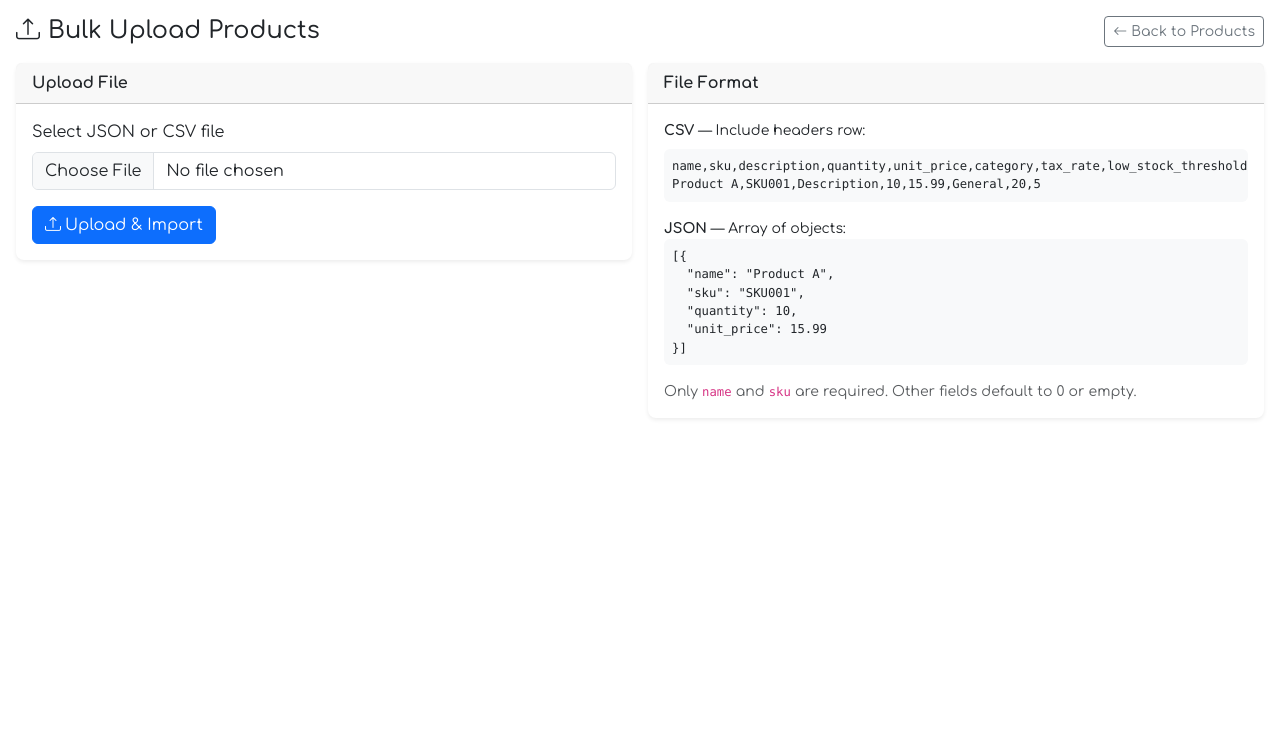
After one commit to kouljihate/Stock2Invoice, a Flask app: template app/templates/stock/bulk_upload.html in a window 1280 px wide. The commit adds this page. Shown: the top 743 px of the page. Run offline with Flask 3, Linux system fonts and the light colour scheme; the template is opened without the code that fills it, so the values that code supplies are empty; some web fonts are replaced.

Commit message:
Add bulk product upload (JSON/CSV)
- New /web/stock/bulk-upload route: parses JSON array or CSV file
- Validates each row via StockService.validate, reports per-row results
- Template with upload form, format guide, and results table
- 'Bulk Upload' button on products list page (web only)

```diff
--- a/app/static/css/main.css
+++ b/app/static/css/main.css
@@ -64,6 +64,23 @@ footer {
   font-size: 0.8rem;
 }
 
+.avatar-circle {
+  width: 120px;          /* same width and height => circle */
+  height: 120px;
+  border-radius: 50%;    /* makes the container circular */
+  overflow: hidden;      /* hide anything outside circle */
+  display: inline-flex;
+  align-items: center;
+  justify-content: center;
+  background: #fff;
+}
+
+.avatar-circle img {
+  width: 100%;
+  height: 100%;
+  object-fit: cover;     /* fill the circle, may crop edges */
+  display: block;
+}
 @media print {
   .navbar, .sidebar-col, .no-print {
     display: none !important;
--- a/app/templates/base/layout.html
+++ b/app/templates/base/layout.html
@@ -38,24 +38,24 @@
                 <main class="col-12 px-3 py-3">
             {% endif %}
                 {% if current_company %}
-                <div class="d-flex align-items-center gap-3 mb-3 pb-2 border-bottom">
-                    {% if current_company.logo %}
-                    <div class="rounded-circle overflow-hidden flex-shrink-0 border d-flex align-items-center justify-content-center" style="width:48px;height:48px;background:#fff;">
-                        <img src="{{ url_for('static', filename='uploads/logos/' + current_company.logo) }}" alt="Logo" style="max-width:100%;max-height:100%;object-fit:contain;object-position:center;display:block;">
+                <div class="row justify-content-center">
+                    <div class="col-3">
+                        <div class="avatar-circle">
+                            <img src="{{ url_for('static', filename='uploads/logos/' + current_company.logo) }}" alt="Logo" style="max-width:100%;max-height:100%;object-fit:contain;object-position:center;display:block;">
+                        </div>
                     </div>
-                    {% else %}
-                    <div class="d-flex align-items-center justify-content-center bg-light rounded-circle flex-shrink-0" style="width:48px;height:48px;">
-                        <i class="bi bi-building text-secondary" style="font-size:1.3rem;"></i>
+                    <div class="col-9 d-flex flex-column justify-content-center">
+                        <h1 class="h4 mb-0">{{ current_company.name }}</h1>
+                        <div class="small text-muted">
+                            <i class="bi bi-telephone me-1"></i>{{ current_company.phone or '-' }} &nbsp;|&nbsp;
+                            <i class="bi bi-envelope me-1"></i>{{ current_company.email or '-' }} &nbsp;|&nbsp;
+                            <i class="bi bi-file-earmark-text me-1"></i>ICE: <code>{{ current_company.ice or '-' }}</code>
+                        </div>
                     </div>
-                    {% endif %}
-                    <strong class="me-2">{{ current_company.name }}</strong>
-                    <span class="vr"></span>
-                    <span class="small text-muted"><i class="bi bi-telephone me-1"></i>{{ current_company.phone or '-' }}</span>
-                    <span class="vr"></span>
-                    <span class="small text-muted"><i class="bi bi-envelope me-1"></i>{{ current_company.email or '-' }}</span>
-                    <span class="vr"></span>
-                    <span class="small text-muted"><i class="bi bi-file-earmark-text me-1"></i>ICE: <code>{{ current_company.ice or '-' }}</code></span>
+
+
                 </div>
+
                 {% endif %}
                 {% include 'base/flash_messages.html' %}
                 {% block content %}{% endblock %}
--- /dev/null
+++ b/app/templates/stock/bulk_upload.html
@@ -0,0 +1,93 @@
+{% extends 'base/layout.html' %}
+{% block title %}Bulk Upload Products — StockInvoice{% endblock %}
+{% block content %}
+<div class="d-flex justify-content-between align-items-center mb-3">
+    <h4 class="mb-0"><i class="bi bi-upload me-2"></i>Bulk Upload Products</h4>
+    <a href="{{ url_for('web_stock.list_products') }}" class="btn btn-outline-secondary btn-sm">
+        <i class="bi bi-arrow-left me-1"></i>Back to Products
+    </a>
+</div>
+
+<div class="row g-3">
+    <div class="col-md-6">
+        <div class="card shadow-sm">
+            <div class="card-header"><strong>Upload File</strong></div>
+            <div class="card-body">
+                <form method="POST" enctype="multipart/form-data">
+                    <div class="mb-3">
+                        <label class="form-label">Select JSON or CSV file</label>
+                        <input type="file" name="file" class="form-control" accept=".json,.csv" required>
+                    </div>
+                    <button type="submit" class="btn btn-primary">
+                        <i class="bi bi-upload me-1"></i>Upload & Import
+                    </button>
+                </form>
+            </div>
+        </div>
+    </div>
+    <div class="col-md-6">
+        <div class="card shadow-sm">
+            <div class="card-header"><strong>File Format</strong></div>
+            <div class="card-body small">
+                <p class="mb-2"><strong>CSV</strong> — Include headers row:</p>
+                <pre class="bg-light p-2 rounded"><code>name,sku,description,quantity,unit_price,category,tax_rate,low_stock_threshold
+Product A,SKU001,Description,10,15.99,General,20,5</code></pre>
+                <p class="mb-0 mt-2"><strong>JSON</strong> — Array of objects:</p>
+                <pre class="bg-light p-2 rounded"><code>[{
+  "name": "Product A",
+  "sku": "SKU001",
+  "quantity": 10,
+  "unit_price": 15.99
+}]</code></pre>
+                <p class="text-muted mt-2 mb-0">Only <code>name</code> and <code>sku</code> are required. Other fields default to 0 or empty.</p>
+            </div>
+        </div>
+    </div>
+</div>
+
+{% if results %}
+<div class="card shadow-sm mt-3">
+    <div class="card-header"><strong>Import Results</strong></div>
+    <div class="card-body p-0">
+        <table class="table table-hover mb-0 small">
+            <thead class="table-light">
+                <tr>
+                    <th>#</th>
+                    <th>Name</th>
+                    <th>SKU</th>
+                    <th>Status</th>
+                    <th>Details</th>
+                </tr>
+            </thead>
+            <tbody>
+                {% for r in results %}
+                <tr class="{{ 'table-success' if r.status == 'success' else 'table-danger' }}">
+                    <td>{{ r.row }}</td>
+                    <td>{{ r.name }}</td>
+                    <td><code>{{ r.sku }}</code></td>
+                    <td>
+                        {% if r.status == 'success' %}
+                        <span class="badge bg-success">Imported</span>
+                        {% else %}
+                        <span class="badge bg-danger">Error</span>
+                        {% endif %}
+                    </td>
+                    <td>
+                        {% if r.errors %}
+                        <ul class="mb-0 ps-3">
+                            {% for e in r.errors %}
+                            <li>{{ e }}</li>
+                            {% endfor %}
+                        </ul>
+                        {% else %}
+                        <span class="text-muted">OK</span>
+                        {% endif %}
+                    </td>
+                </tr>
+                {% endfor %}
+            </tbody>
+        </table>
+    </div>
+</div>
+{% endif %}
+{% endblock %}
```
Also changed, not shown: app/blueprints/web/stock/routes.py (+100 -0 lines), app/templates/stock/list.html (+10 -3 lines).
